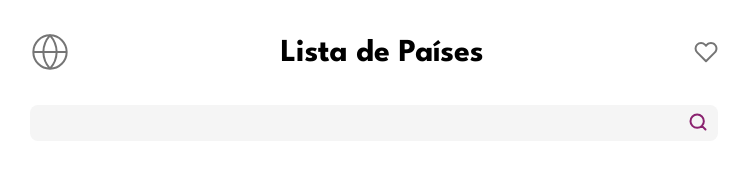
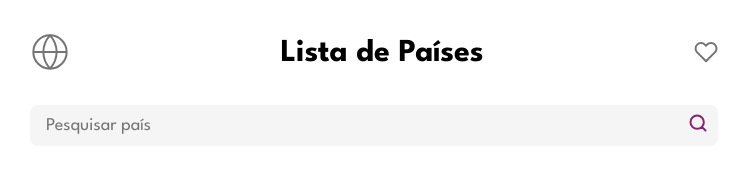
Before and after one commit to claraferraz/lista-paises, a React (Vite) app: page / in a window 1280 px wide. Shown: the top 196 px of the page, without its empty margins (266-1015 px from the left). Built offline with nearby package versions, Linux system fonts and the light colour scheme.

Commit message:
Styles: search bar font size and placeholder

```diff
--- a/src/components/SearchInput/SearchInput.tsx
+++ b/src/components/SearchInput/SearchInput.tsx
@@ -5,7 +5,11 @@ export const SearchInput = () => {
   return (
     <div className={styles.wrapper}>
       <form className={styles.form}>
-        <input className={styles.input} type="text" />
+        <input
+          className={styles.input}
+          type="text"
+          placeholder="Pesquisar país"
+        />
         <img className={styles.icon} src={SearchIcon} alt="search icon" />
       </form>
     </div>
--- a/src/components/SearchInput/styles.module.css
+++ b/src/components/SearchInput/styles.module.css
@@ -1,7 +1,7 @@
 .wrapper {
     width: 100%;
     margin: 30px auto;
-    height: 16px;
+    height: 20px;
 }
 
 
@@ -11,6 +11,7 @@
     width: 100%;
     padding: 12px 35px 12px 16px;
     border-radius: 8px;
+    font-size: large;
 }
 
 .input:focus {
```
